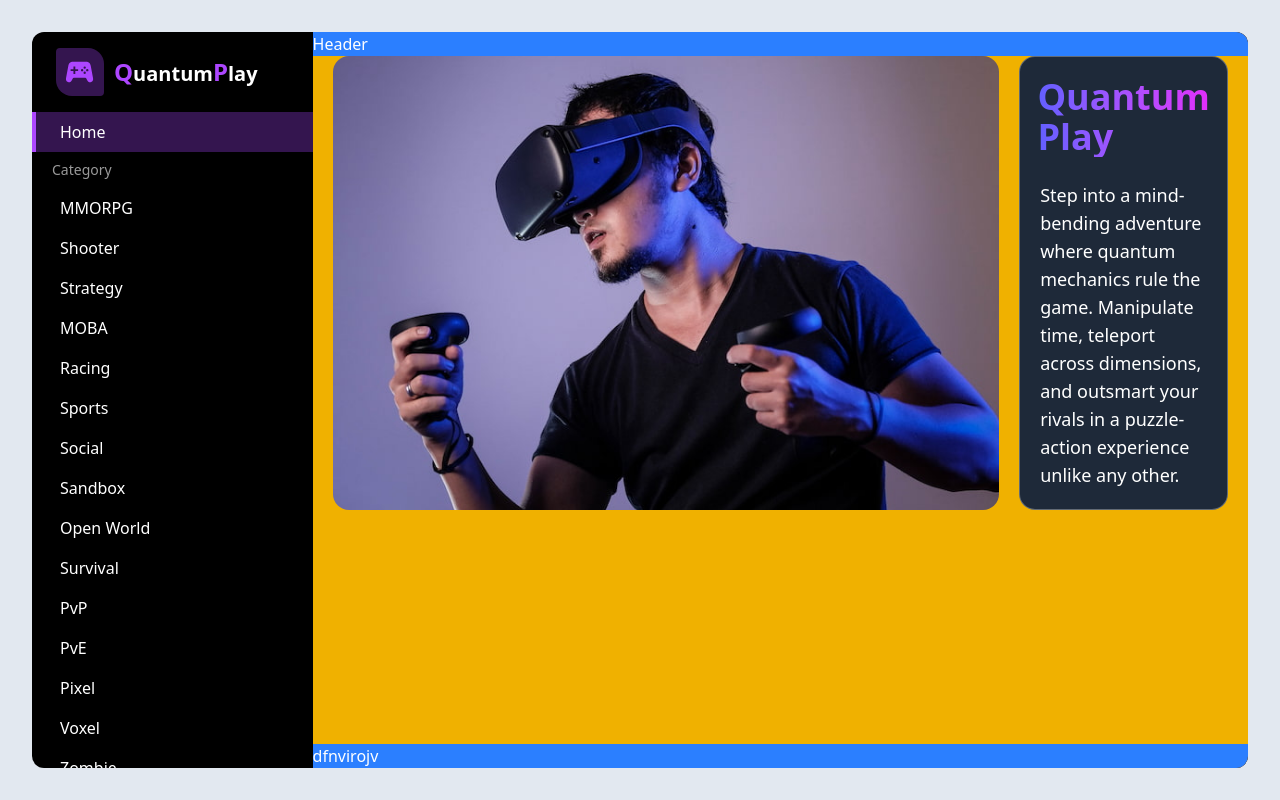
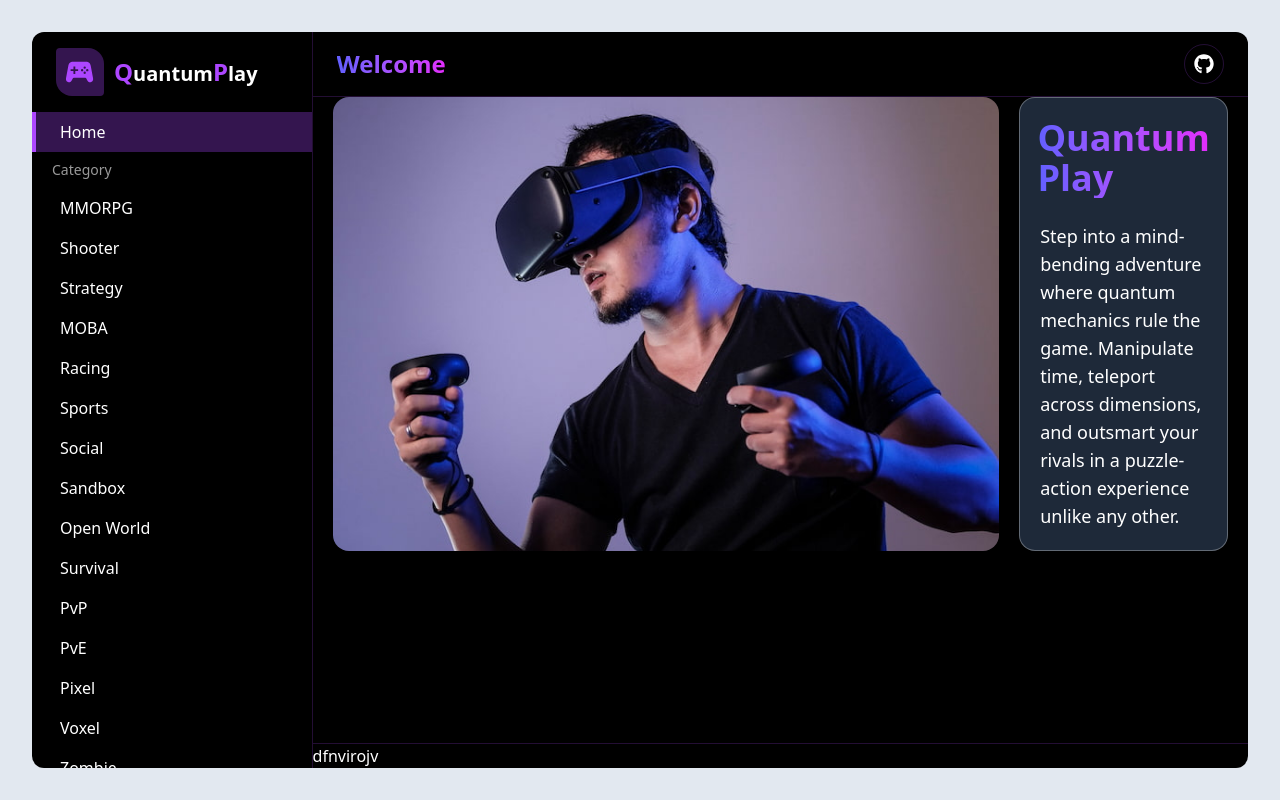
Before and after one commit to code-with-naimish/react-quantum-play, a React (Vite) app: page / in a window 1280 px wide. Built offline with nearby package versions, Linux system fonts and the light colour scheme.

Commit message:
progress

```diff
--- a/src/App.tsx
+++ b/src/App.tsx
@@ -1,4 +1,5 @@
 
+import { FaGithub } from 'react-icons/fa'
 import './App.css'
 import Logo from './components/main-layout/logo'
 import SideNav from './components/main-layout/side-nav'
@@ -9,19 +10,23 @@ const App = () => {
     <div className='bg-slate-200 p-8 '>
       <div className='grid md:grid-cols-13 grid-cols-1 rounded-xl overflow-hidden  bg-black text-white h-[calc(100dvh-64px)]'>
 
-        <aside className='md:col-span-3 flex flex-col overflow-hidden'>
+        <aside className='md:col-span-3 flex flex-col overflow-hidden border-r border-purple-500/20'>
           <Logo />
           <div className=' flex-1 overflow-y-auto overflow-x-hidden'>
             <SideNav />
           </div>
         </aside>
 
-        <div className='md:col-span-10 flex flex-col overflow-hidden bg-yellow-800'>
-          <header className='bg-blue-500'>Header</header>
-          <main className='bg-yellow-500 flex-1 overflow-y-auto overflow-x-hidden'>
+        <div className='md:col-span-10 flex flex-col overflow-hidden'>
+          <header className='border-b  border-purple-500/20 px-6 py-3 flex justify-between items-center gap-6'>
+            <h1 className='gradient-text text-2xl font-semibold'>Welcome</h1>
+            <a href="https://github.com/code-with-naimish" target='_blank' className='flex items-center flex-none  text-xl justify-center w-10 h-10 rounded-full  border border-purple-500/20'>
+              <FaGithub /></a>
+          </header>
+          <main className=' flex-1 overflow-y-auto overflow-x-hidden'>
             <RootNavs />
           </main>
-          <footer className='bg-blue-500'>
+          <footer className='border-t  border-purple-500/20'>
             dfnvirojv
           </footer>
         </div>
```
